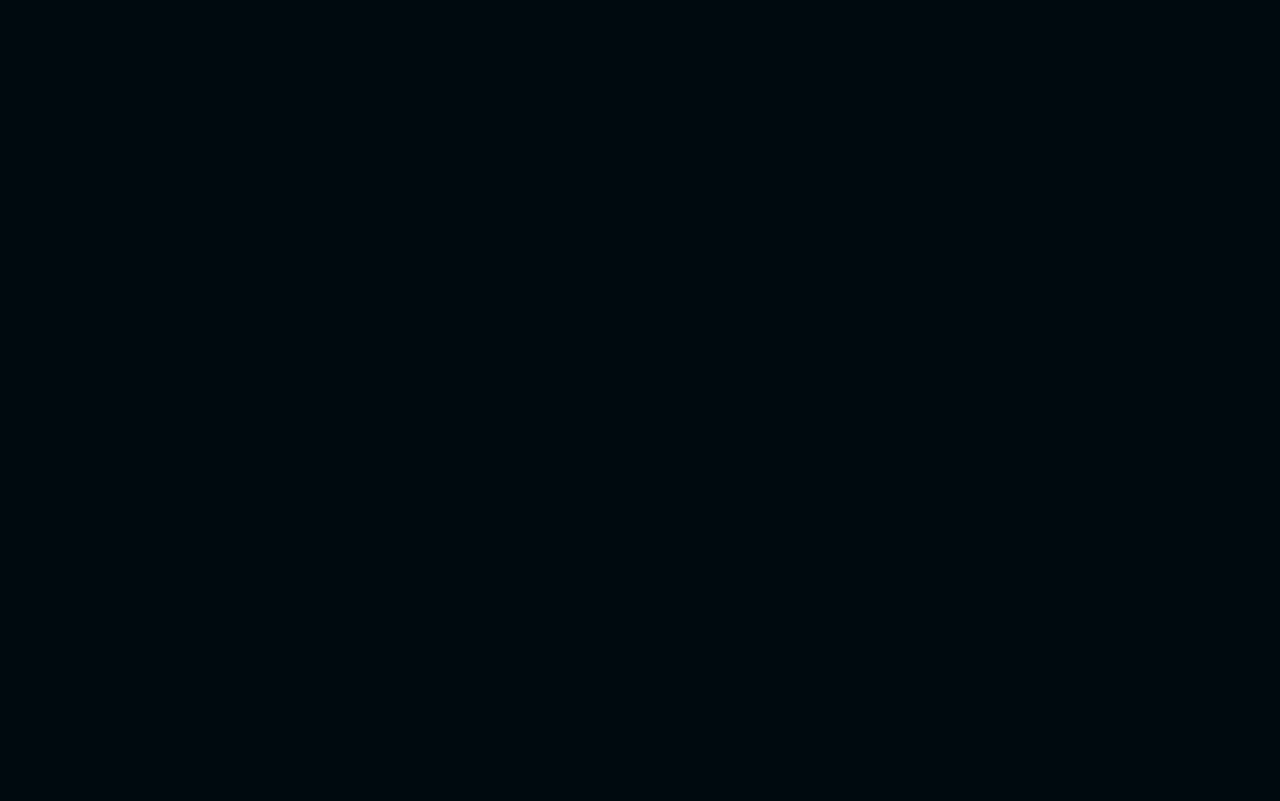
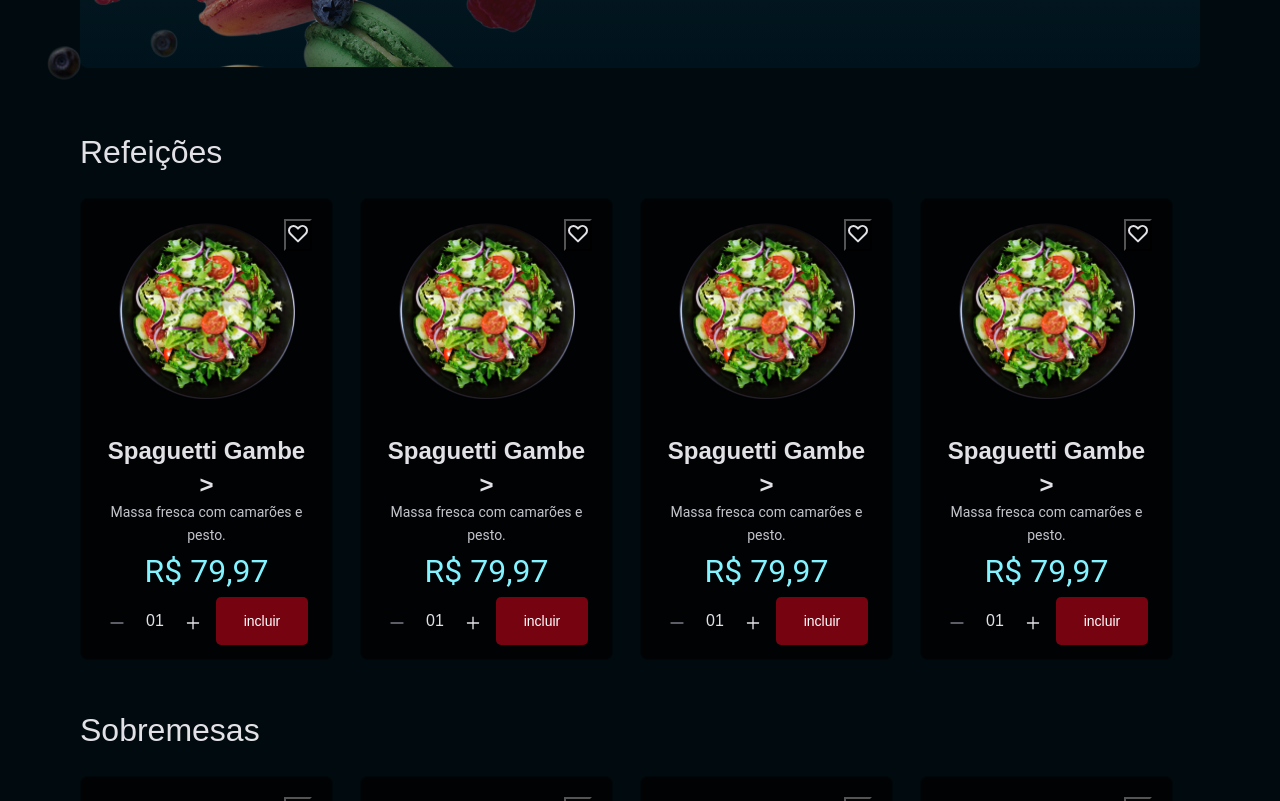
Before and after one commit to dev-rafael92as/frontend-foodExplorer, a React (Vite) app: page / in a window 1280 px wide. Shown: the part 460-1261 px from the top of the page. Before the commit the page ends 800 px from the top, so only its background shows below. Built offline with nearby package versions, Linux system fonts and the light colour scheme.

Commit message:
[feat] Updated HomeUser page

```diff
--- a/src/components/Button/styles.js
+++ b/src/components/Button/styles.js
@@ -4,8 +4,8 @@ export const Container = styled.button`
     width: 100%;
     background: ${({ theme }) => theme.FONTS.TOMATO_100};
     color: ${({ theme }) => theme.FONTS.LIGHT_100};
-    height: 48px;
     border-radius: 5px;
+    height: 100%;
     font-size: 14px;
     font-weight: 500;
     display: flex;
--- a/src/components/Header/styles.js
+++ b/src/components/Header/styles.js
@@ -1,6 +1,6 @@
 import styled from "styled-components";
 
-export const Container = styled.div`
+export const Container = styled.header`
     background-color: ${({ theme }) => theme.FONTS.DARK_600};
     height: 6.5rem;
     display: flex;
--- a/src/components/ProductSummary/styles.js
+++ b/src/components/ProductSummary/styles.js
@@ -5,6 +5,7 @@ export const Container = styled.div`
     max-width: 304px;
     height: 462px;
     padding: 24px;
+    margin-right: 27px;
 
     border-radius: 8px;
     border: 1px solid ${({ theme }) => theme.FONTS.DARK_200};
--- a/src/components/Shelf/index.jsx
+++ b/src/components/Shelf/index.jsx
@@ -9,6 +9,9 @@ export const Shelf = ({title}) => {
 
         <div className='container-shelf'>
             <ProductSummary />
+            <ProductSummary />
+            <ProductSummary />
+            <ProductSummary />
         </div>
     </Container>
   )
--- a/src/components/Shelf/styles.js
+++ b/src/components/Shelf/styles.js
@@ -1,5 +1,22 @@
 import styled from "styled-components";
 
 export const Container = styled.div`
+    width: 100%;
+    height: 530px;
+    display: flex;
+    flex-direction: column;
+    justify-content: space-between;
 
+    h2 {
+        font-weight: 500;
+        font-size: 32px;
+        line-height: 140%;
+        color: ${({ theme }) => theme.FONTS.LIGHT_300};
+    }
+
+    .container-shelf {
+        display: flex;
+        width: 100%;
+        /* justify-content: space-between; */
+    }
 `
--- a/src/pages/HomeUser/index.jsx
+++ b/src/pages/HomeUser/index.jsx
@@ -1,5 +1,8 @@
 import React from 'react'
+import { Footer } from '../../components/Footer'
 import { Header } from '../../components/Header'
+import { MainBanner } from '../../components/MainBanner'
+import { Shelf } from '../../components/Shelf'
 import { Container } from './styles'
 
 export const HomeUser = () => {
@@ -7,6 +10,17 @@ export const HomeUser = () => {
     <Container>
       <Header admin={false}/>
 
+      <main className='container-main-content'>
+        <MainBanner />
+
+        <div className='container-shefs'>
+          <Shelf title="Refeições"></Shelf>
+          <Shelf title="Sobremesas"></Shelf>
+          <Shelf title="Bebidas"></Shelf>
+        </div>
+      </main>
+
+      <Footer />
     </Container>
   )
 }
--- a/src/pages/HomeUser/styles.js
+++ b/src/pages/HomeUser/styles.js
@@ -1,5 +1,18 @@
 import styled from "styled-components";
 
 export const Container = styled.div`
+    .container-main-content {
+        width: 100%;
+        max-width: 1120px;
+        margin: 0 auto;
+    }
 
+    .container-shefs {
+        margin-top: 62px;
+        height: 1685px;
+        display: flex;
+        flex-direction: column;
+        justify-content: space-between;
+        margin-bottom: 48px;
+    }
 `
```
